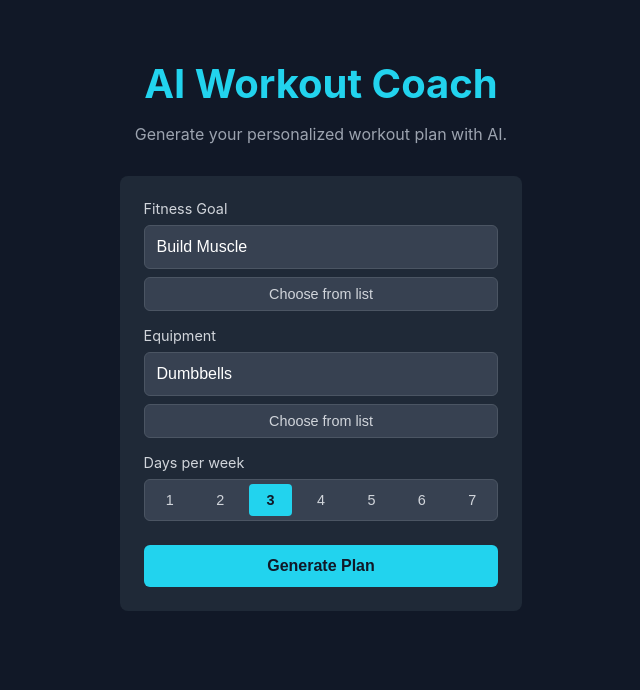
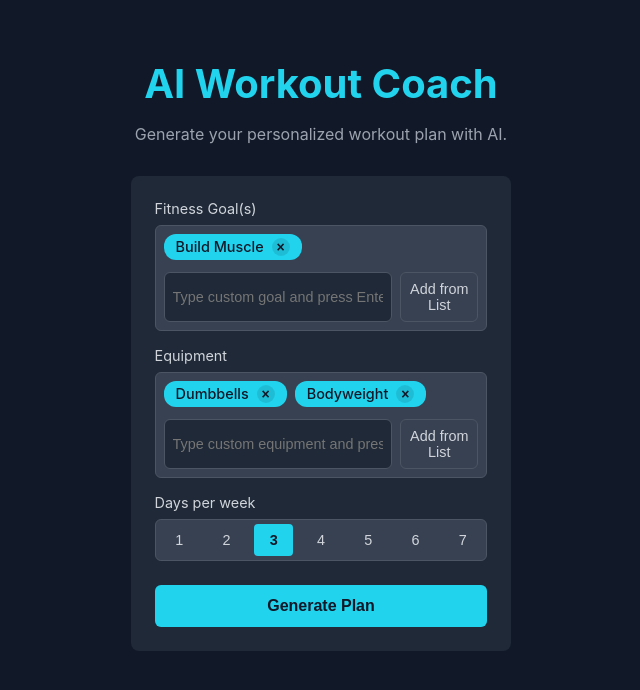
Before and after one commit to dominikszilvasi04/ai-workout-coach-js, a React (Create React App) app in the folder frontend/: page / in a window 1280 px wide. Shown: the top 690 px of the page, without its empty margins (319-959 px from the left). Built offline with nearby package versions, Linux system fonts and the light colour scheme.

Commit message:
made styling changes to form fillout for prompt

```diff
--- a/frontend/src/App.css
+++ b/frontend/src/App.css
@@ -217,3 +217,73 @@ body {
 .grid-span-full {
   grid-column: 1 / -1;
 }
+
+
+.tag-selector {
+  background-color: #374151;
+  border: 1px solid #4b5563;
+  border-radius: 6px;
+  padding: 0.5rem;
+}
+
+.tags-container {
+  display: flex;
+  flex-wrap: wrap;
+  gap: 0.5rem;
+  margin-bottom: 0.75rem;
+  min-height: 24px;
+}
+
+.tag {
+  display: flex;
+  align-items: center;
+  background-color: #22d3ee;
+  color: #111827;
+  padding: 0.25rem 0.75rem;
+  border-radius: 12px;
+  font-size: 0.9rem;
+  font-weight: 500;
+}
+
+/* This is the corrected and improved rule */
+.tag button {
+  display: flex;
+  align-items: center;
+  justify-content: center;
+  width: 18px;
+  height: 18px;
+  background: rgba(0, 0, 0, 0.1);
+  border: none;
+  border-radius: 50%;
+  color: #111827;
+  margin-left: 0.5rem;
+  font-size: 14px;
+  font-weight: bold;
+  line-height: 1;
+  cursor: pointer;
+  transition: background-color 0.2s;
+}
+
+.tag button:hover {
+  background: rgba(0, 0, 0, 0.2);
+}
+
+.tag-input-group {
+  display: flex;
+  gap: 0.5rem;
+}
+
+.tag-input-group input {
+  flex-grow: 1;
+  background: #1f2937;
+  border: 1px solid #4b5563;
+  color: white;
+  padding: 0.5rem;
+  border-radius: 6px;
+  font-size: 0.9rem;
+}
+
+.tag-input-group .picker-button {
+  margin-top: 0;
+  width: auto;
+}
--- a/frontend/src/App.js
+++ b/frontend/src/App.js
@@ -1,57 +1,47 @@
-import React, { useState, useRef, useEffect } from 'react'; // Import useEffect
-import axios from 'axios';
+import React, { useState, useRef, useEffect } from 'react';
 import Modal from './Modal';
 import './App.css';
 import jsPDF from 'jspdf';
-import html2canvas from 'html2canvas';
 
 // --- FULL LIST OF SUGGESTIONS ---
 const allGoalOptions = [
   'Build Muscle', 'Lose Weight', 'Increase Strength', 'Cardio Endurance', 'Improve Flexibility', 'Body Recomposition', 'General Fitness', 'Athletic Performance', 'Hypertrophy', 'Powerlifting', 'Functional Fitness', 'Core Strength', 'Improve Posture', 'Toning', 'HIIT Training', 'Yoga', 'Pilates', 'Circuit Training', 'CrossFit', 'Bodybuilding', 'Weightlifting', 'Calisthenics', 'Plyometrics', 'Agility Training', 'Balance Training',
 ];
-
 const allEquipmentOptions = [
   'Dumbbells', 'Barbell', 'Bodyweight', 'Kettlebells', 'Resistance Bands', 'Squat Rack', 'Bench', 'Pull-up Bar', 'Cable Machine', 'Leg Press Machine', 'Treadmill', 'Stationary Bike', 'Rowing Machine', 'Medicine Ball', 'None', 'Yoga Mat', 'Foam Roller', 'Jump Rope', 'StairMaster', 'Elliptical Machine', 'Smith Machine', 'Dip Station', 'Ab Wheel', 'TRX Straps', 'Hex Bar',
 ];
-
-const VISIBLE_OPTIONS_COUNT = 15; // How many options to show at once
+const VISIBLE_OPTIONS_COUNT = 15;
 
 function App() {
   const [formData, setFormData] = useState({
-    goal: 'Build Muscle',
-    equipment: 'Dumbbells',
+    goal: ['Build Muscle'], // Corrected: goal is an array
+    equipment: ['Dumbbells', 'Bodyweight'],
     days: 3,
   });
   const [modalType, setModalType] = useState(null);
-
-  // --- New state for the VISIBLE suggestions ---
   const [visibleGoals, setVisibleGoals] = useState([]);
   const [visibleEquipment, setVisibleEquipment] = useState([]);
-
+  const [customGoal, setCustomGoal] = useState(''); // Added state for custom goal
+  const [customEquipment, setCustomEquipment] = useState('');
   const [workoutPlan, setWorkoutPlan] = useState('');
   const [loading, setLoading] = useState(false);
   const [error, setError] = useState('');
   const [copyText, setCopyText] = useState('Copy');
   const planRef = useRef(null);
 
-  // --- Effect to initialize the visible lists ---
   useEffect(() => {
     setVisibleGoals(allGoalOptions.slice(0, VISIBLE_OPTIONS_COUNT));
     setVisibleEquipment(allEquipmentOptions.slice(0, VISIBLE_OPTIONS_COUNT));
   }, []);
 
-  const handleChange = (e) => {
-    setFormData({ ...formData, [e.target.name]: e.target.value });
-  };
+  const handleSelect = (type, option) => {
+    const currentVal = formData[type];
+    // This logic now works for both goals and equipment
+    if (!currentVal.includes(option)) {
+      setFormData(prev => ({ ...prev, [type]: [...currentVal, option] }));
+    }
 
-  // --- This function now handles both selecting and refreshing the list ---
-  const handleSelect = (type, option) => {
-    // Add the selected option to the form input
-    const currentVal = formData[type];
-    const newVal = currentVal ? `${currentVal}, ${option}` : option;
-    setFormData({ ...formData, [type]: newVal });
-
-    // Refresh the list of suggestions
+    // Refresh the visible list
     if (type === 'goal') {
       const remainingGoals = allGoalOptions.filter(g => !visibleGoals.includes(g));
       const nextGoal = remainingGoals.length > 0 ? remainingGoals[0] : allGoalOptions[Math.floor(Math.random() * allGoalOptions.length)];
@@ -63,18 +53,47 @@ function App() {
     }
   };
 
-   const generatePlan = async () => {
+  // --- Added handlers for custom goals ---
+  const handleAddCustomGoal = (e) => {
+    if (e.key === 'Enter' && customGoal.trim() !== '') {
+      e.preventDefault();
+      handleSelect('goal', customGoal.trim());
+      setCustomGoal('');
+    }
+  };
+  const handleRemoveGoal = (itemToRemove) => {
+    setFormData(prev => ({ ...prev, goal: prev.goal.filter(item => item !== itemToRemove) }));
+  };
+
+  const handleAddCustomEquipment = (e) => {
+    if (e.key === 'Enter' && customEquipment.trim() !== '') {
+      e.preventDefault();
+      handleSelect('equipment', customEquipment.trim());
+      setCustomEquipment('');
+    }
+  };
+  const handleRemoveEquipment = (itemToRemove) => {
+    setFormData(prev => ({ ...prev, equipment: prev.equipment.filter(item => item !== itemToRemove) }));
+  };
+
+  const generatePlan = async () => {
     setLoading(true);
     setError('');
     setWorkoutPlan('');
+
+    // Corrected: Join both goal and equipment arrays into strings for the API
+    const payload = {
+      ...formData,
+      goal: formData.goal.join(', '),
+      equipment: formData.equipment.join(', '),
+    };
 
     try {
       const response = await fetch('http://localhost:8080/api/v1/generate-workout', {
         method: 'POST',
         headers: { 'Content-Type': 'application/json' },
-        body: JSON.stringify(formData),
+        body: JSON.stringify(payload),
       });
-
       if (!response.ok) throw new Error('Network response was not ok');
 
       const reader = response.body.getReader();
@@ -92,14 +111,12 @@ function App() {
     }
   };
 
-  // --- UPDATED: handleSubmit now just calls the reusable function ---
   const handleSubmit = (e) => {
     e.preventDefault();
     generatePlan();
   };
 
   const handleCopy = () => {
-    // We now get the text directly from the ref to ensure we don't copy button text
     const planText = planRef.current?.innerText;
     if (planText) {
       navigator.clipboard.writeText(planText);
@@ -141,22 +158,20 @@ function App() {
     pdf.save('ai-workout-plan.pdf');
   };
 
-
   return (
     <div className="app-container">
       <Modal
         isOpen={modalType === 'goal'}
         onClose={() => setModalType(null)}
         title="Select Fitness Goal(s)"
-        options={visibleGoals} // Use the visible list from state
+        options={visibleGoals}
         onSelect={(option) => handleSelect('goal', option)}
       />
-
       <Modal
         isOpen={modalType === 'equipment'}
         onClose={() => setModalType(null)}
         title="Select Available Equipment"
-        options={visibleEquipment} // Use the visible list from state
+        options={visibleEquipment}
         onSelect={(option) => handleSelect('equipment', option)}
       />
 
@@ -165,16 +180,53 @@ function App() {
 
       <form onSubmit={handleSubmit} className="form">
         <div className="form-grid">
-          <div className="form-group">
-            <label htmlFor="goal">Fitness Goal</label>
-            <input type="text" name="goal" id="goal" value={formData.goal} onChange={handleChange} placeholder="e.g., Build Muscle" />
-            <button type="button" className="picker-button" onClick={() => setModalType('goal')}>Choose from list</button>
+          {/* --- Corrected Goal Selector UI --- */}
+          <div className="form-group grid-span-full">
+            <label>Fitness Goal(s)</label>
+            <div className="tag-selector">
+              <div className="tags-container">
+                {formData.goal.map(item => (
+                  <div key={item} className="tag">
+                    {item}
+                    <button type="button" onClick={() => handleRemoveGoal(item)}>&times;</button>
+                  </div>
+                ))}
+              </div>
+              <div className="tag-input-group">
+                <input
+                  type="text"
+                  value={customGoal}
+                  onChange={(e) => setCustomGoal(e.target.value)}
+                  onKeyDown={handleAddCustomGoal}
+                  placeholder="Type custom goal and press Enter..."
+                />
+                <button type="button" className="picker-button" onClick={() => setModalType('goal')}>Add from List</button>
+              </div>
+            </div>
           </div>
 
-          <div className="form-group">
-            <label htmlFor="equipment">Equipment</label>
-            <input type="text" name="equipment" id="equipment" value={formData.equipment} onChange={handleChange} placeholder="e.g., Dumbbells, Bodyweight" />
-            <button type="button" className="picker-button" onClick={() => setModalType('equipment')}>Choose from list</button>
+          <div className="form-group grid-span-full">
+            <label>Equipment</label>
+            <div className="tag-selector">
+              <div className="tags-container">
+                {formData.equipment.map(item => (
+                  <div key={item} className="tag">
+                    {item}
+                    <button type="button" onClick={() => handleRemoveEquipment(item)}>&times;</button>
+                  </div>
+                ))}
+              </div>
+              <div className="tag-input-group">
+                <input
+                  type="text"
+                  value={customEquipment}
+                  onChange={(e) => setCustomEquipment(e.target.value)}
+                  onKeyDown={handleAddCustomEquipment}
+                  placeholder="Type custom equipment and press Enter..."
+                />
+                <button type="button" className="picker-button" onClick={() => setModalType('equipment')}>Add from List</button>
+              </div>
+            </div>
           </div>
 
           <div className="form-group grid-span-full">
```
